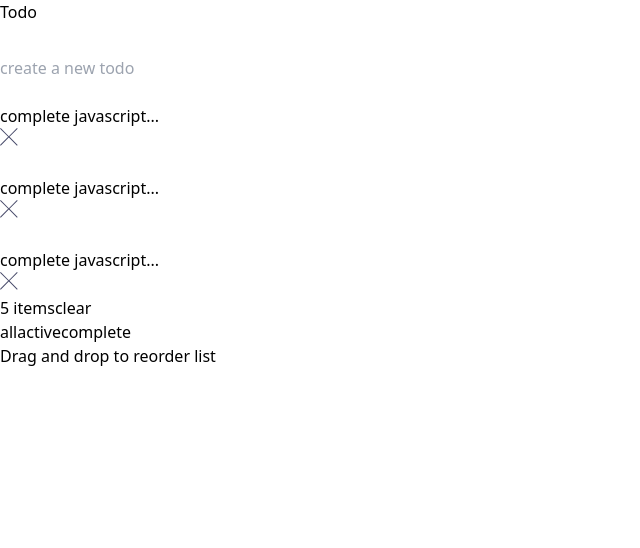
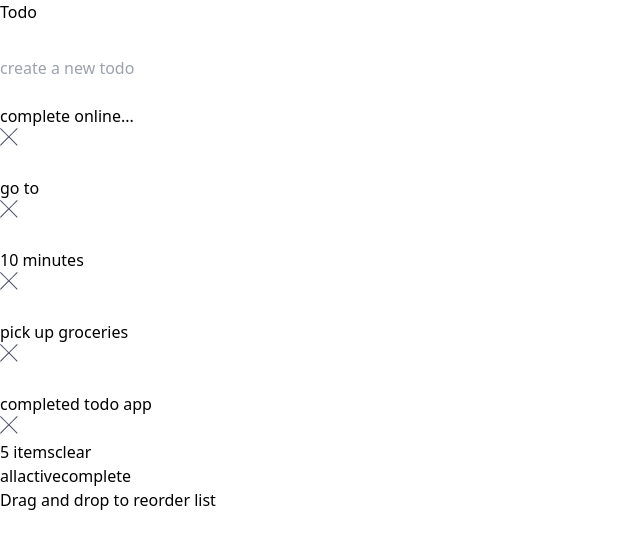
Before and after one commit to YamiGitOne/react-todo-frontendmentor, a React (Vite) app: page / in a window 1280 px wide. Shown: the top 548 px of the page, without its empty margins (0-640 px from the left). Built offline with nearby package versions, Linux system fonts and the light colour scheme.

Commit message:
useState basico

```diff
--- a/src/App.jsx
+++ b/src/App.jsx
@@ -3,11 +3,18 @@ import Header from "./components/Header";
 import TodoComputed from "./components/TodoComputed";
 import TodoCreate from "./components/TodoCreate";
 import TodoList from "./components/TodoList"
+import TodoFilter from "./components/TodoFilter";
+import { useState } from "react";
 
-import TodoFilter from "./components/TodoFilter";
-
-
+const initialStateTodos = [
+  {id: 1, title: "complete online...", completed: true},
+  {id: 2, title: "go to", completed: false},
+  {id: 3, title: "10 minutes", completed: false},
+  {id: 4, title: "pick up groceries", completed: false},
+  {id: 5, title: "completed todo app", completed: false},
+]
 const App = () => {
+  const [todos, setTodos] = useState(initialStateTodos);
   return (
     <div className="min-h-screen bg-gray-300 bg-[url('./assets/images/bg-mobile-light.jpg')] bg-contain bg-no-repeat">
 
@@ -17,7 +24,7 @@ const App = () => {
 
     <TodoCreate />
 
- <TodoList />
+    <TodoList todos={todos}/>
 
     <TodoComputed />
 
--- /dev/null
+++ b/src/components/TodoItem.jsx
@@ -0,0 +1,15 @@
+import CrossIcon from "./icons/CrossIcon";
+
+const TodoItem = ({todo}) => {
+    return (
+        <article className="flex gap-4  border-b border-b-gray-300">
+        <button className="border-b border-b-gray-30 flex-none inline-block h-5 w-5 rounded-full"></button>
+        <p className="grow text-gray-600">{todo.title}</p>
+        <button>
+        <CrossIcon />
+        </button>
+        </article>
+    );
+};
+
+export default TodoItem;
--- a/src/components/TodoList.jsx
+++ b/src/components/TodoList.jsx
@@ -1,32 +1,14 @@
-import CrossIcon from "./icons/CrossIcon";
-const TodoList = () => {
+import TodoItem from "./TodoItem";
+
+const TodoList = ({todos}) => {
     return (
+
         <div className="rounded-t-md bg-white mt-8 [&>article]:p-4">
-        <article className="flex gap-4  border-b border-b-gray-300">
-        <button className="border-b border-b-gray-30 flex-none inline-block h-5 w-5 rounded-full"></button>
-        <p className="grow text-gray-600">complete javascript...</p>
-        <button>
-        <CrossIcon />
-        </button>
-        </article>
+        {todos.map((todo) => (
+            <TodoItem key={todo.id} todo={todo} />
+        ))}
+        </div>
 
-        <article className="flex gap-4  border-b border-b-gray-300">
-        <button className="border-b border-b-gray-30 flex-none inline-block h-5 w-5 rounded-full"></button>
-        <p className="grow text-gray-600">complete javascript...</p>
-        <button>
-        <CrossIcon />
-        </button>
-        </article>
-
-        <article className="flex gap-4  border-b border-b-gray-300">
-        <button className="border-b border-b-gray-30 flex-none inline-block h-5 w-5 rounded-full"></button>
-        <p className="grow text-gray-600">complete javascript...</p>
-        <button>
-        <CrossIcon />
-        </button>
-        </article>
-
-    </div>
     );
 };
 export default TodoList;
```
